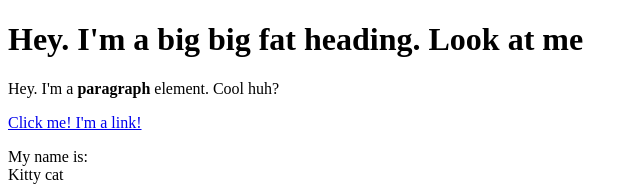
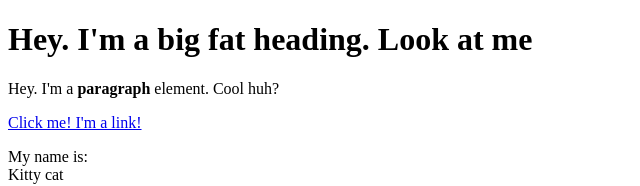
Before and after one commit to FelipeCoding/Cartoon-hero, a plain HTML site: page test.html in a window 1280 px wide. Shown: the top 186 px of the page, without its empty margins (0-640 px from the left). Drawn offline with Linux system fonts and the light colour scheme.

Commit message:
removed big

```diff
--- a/test.html
+++ b/test.html
@@ -4,7 +4,7 @@
 	<title>Test Page</title>
 </head>
 <body>
-	<h1>Hey. I'm a big big fat heading. Look at me</h1>
+	<h1>Hey. I'm a big fat heading. Look at me</h1>
 	<p>Hey. I'm a <b>paragraph</b> element. Cool huh?</p>
 	<a href="https://google.com" target="_blank" title="Let's go to Google">Click me! I'm a link!</a>
 	<p>My name is: <br>
```
Also changed, not shown: style-test.html (added).
